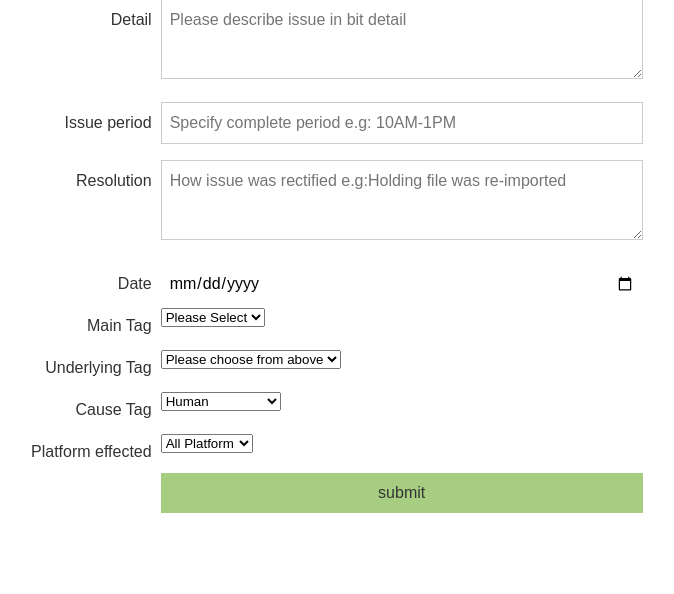
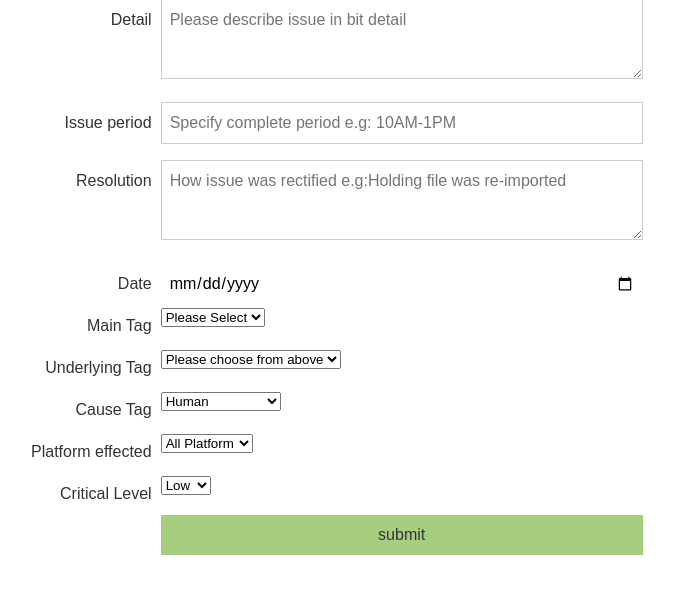
Before and after one commit to ranjanrak/Issuedoc, a Django app: page /creaissue/ in a window 1280 px wide. Shown: the part 161-755 px from the top of the page, without its empty margins (204-878 px from the left). Run offline with Django 3.2, Linux system fonts and the light colour scheme; the visitor is signed in with stand-in values (Sample User, id 1).

```diff
--- a/helpdoc/forms.py
+++ b/helpdoc/forms.py
@@ -17,7 +17,7 @@ class ContentForm(ModelForm):
 class IssueForm(ModelForm):
     class Meta:
         model = Issue
-        fields = ['date','detail','rectify','tag','tag2','resolution','effected','tag3']
+        fields = ['date','detail','rectify','tag','tag2','resolution','effected','tag3','critical']
 
 class UserForm(forms.ModelForm):
 	password =forms.CharField(widget=forms.PasswordInput)
--- a/helpdoc/models.py
+++ b/helpdoc/models.py
@@ -31,3 +31,4 @@ class Issue(models.Model):
 	tag3=models.CharField(max_length=50)
 	effected=models.CharField(max_length=50)
 	resolution=models.CharField(max_length=500)
+	critical=models.CharField(max_length=50)
--- a/helpdoc/templates/helpdoc/creaissue.html
+++ b/helpdoc/templates/helpdoc/creaissue.html
@@ -148,6 +148,11 @@ input[type="submit"]:hover, button:hover {
     <option value="kite/pi/nest">Kite/Pi/Nest</option>
     </select>
     </label>
+    <label for="id_critical"><span>Critical Level</span><select name="critical" id="critical">
+    <option value="Low">Low</option>
+    <option value="Low">High</option>
+    </select>
+    </label>
     <input value="submit" input type="submit"/>
   </form>
 </section>
--- a/helpdoc/views.py
+++ b/helpdoc/views.py
@@ -127,9 +127,10 @@ def creaissue(request):
 			tag = form.cleaned_data['tag']
 			tag2 = form.cleaned_data['tag2']
 			tag3 = form.cleaned_data['tag3']
+			critical = form.cleaned_data['critical']
 			effected = form.cleaned_data['effected']
 			resolution = form.cleaned_data['resolution']
-			store=Issue(date=date,detail=detail,rectify=rectify,tag=tag,resolution=resolution,effected=effected,tag2=tag2,tag3=tag3)
+			store=Issue(date=date,detail=detail,rectify=rectify,tag=tag,resolution=resolution,effected=effected,tag2=tag2,tag3=tag3,critical=critical)
 			store.save()
 			return redirect('https://helpdoc.herokuapp.com/issue/')
 	else:
```
Also changed, not shown: helpdoc/templates/helpdoc/issue.html (+16 -12 lines), helpdoc/migrations/0020_issue_critical.py (added).
